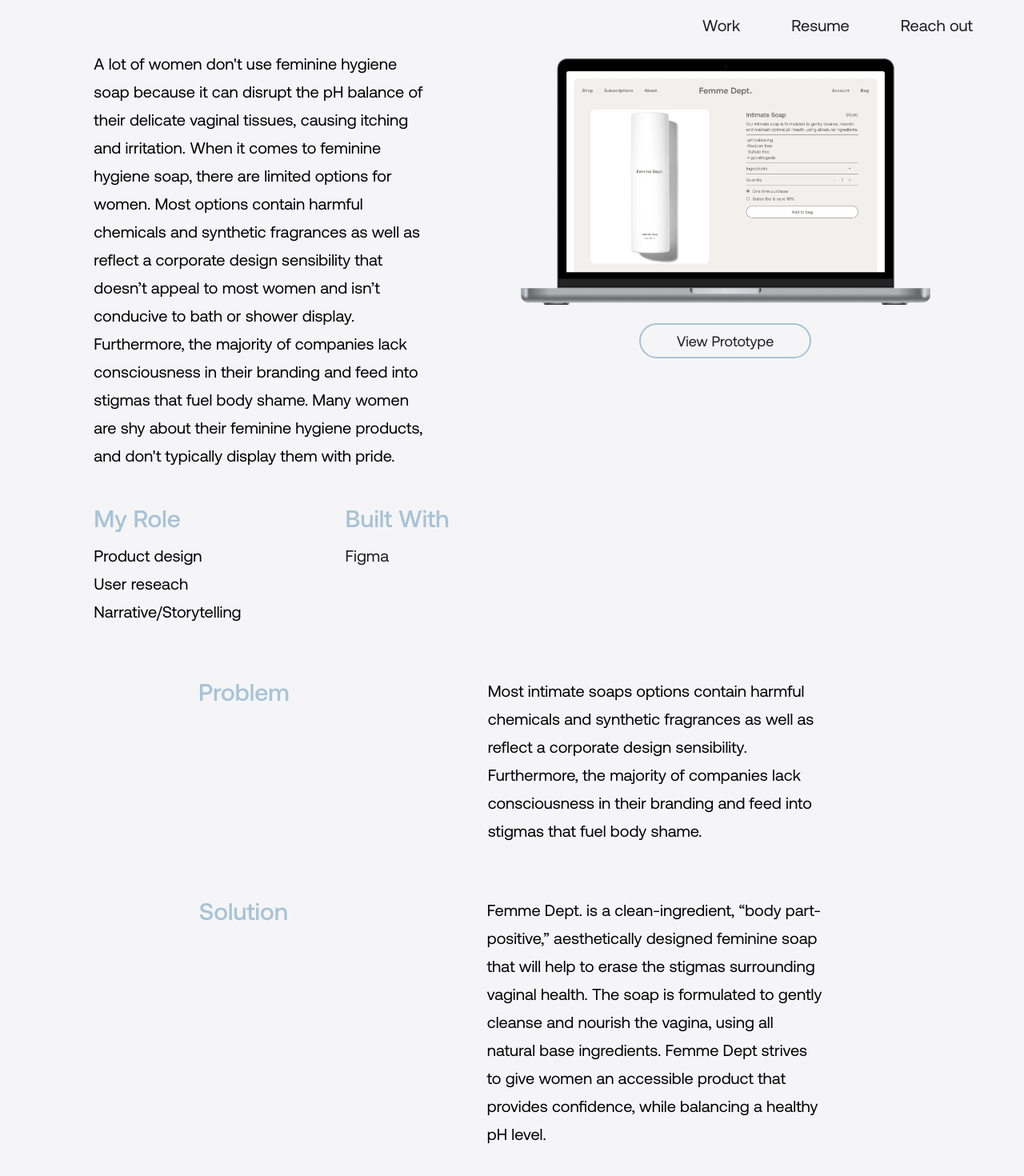
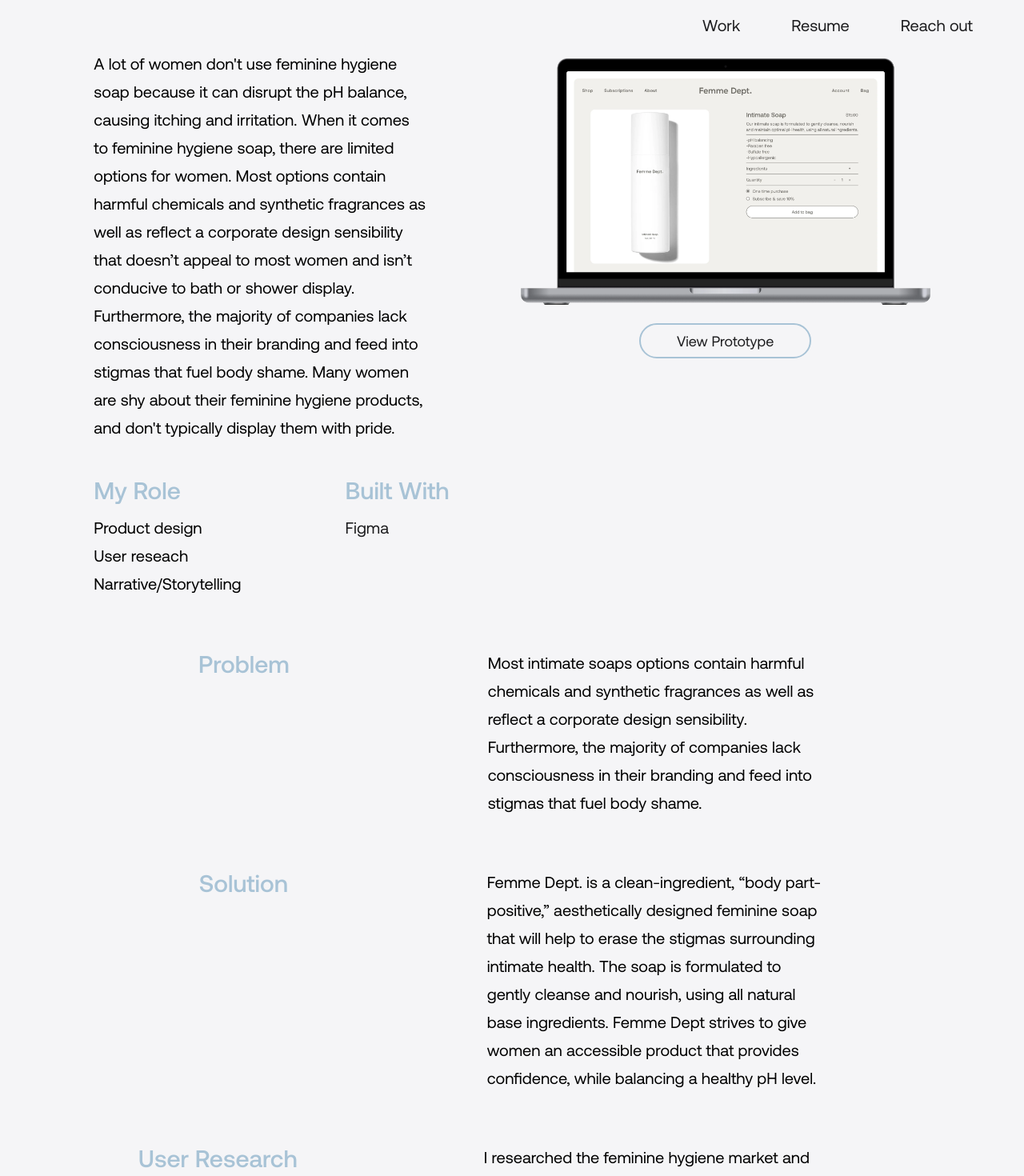
Before and after one commit to sophiehomer/react_portfolio, a React (Create React App) app: page /femme_dept in a window 1280 px wide. Shown: the top 1470 px of the page at 80% size. Built offline with nearby package versions, Linux system fonts and the light colour scheme.

Commit message:
modified text on femme dept

```diff
--- a/src/pages/femme_dept/index.js
+++ b/src/pages/femme_dept/index.js
@@ -51,7 +51,7 @@ const FemmeDept = () => {
        <section className="summaryAndImageContainer">
        <section className="summaryContainer">
           <p className="femmeDeptSummary">
-            A lot of women don't use feminine hygiene soap because it can disrupt the pH balance of their delicate vaginal tissues, causing itching and irritation. When it comes to feminine hygiene soap, there are limited options for women. Most options contain harmful chemicals and synthetic fragrances as well as reflect a corporate design sensibility that doesn’t appeal to most women and isn’t conducive to bath or shower display. Furthermore, the majority of companies lack consciousness in their branding and feed into stigmas that fuel body shame. Many women are shy about their feminine hygiene products, and don't typically display them with pride.
+            A lot of women don't use feminine hygiene soap because it can disrupt the pH balance, causing itching and irritation. When it comes to feminine hygiene soap, there are limited options for women. Most options contain harmful chemicals and synthetic fragrances as well as reflect a corporate design sensibility that doesn’t appeal to most women and isn’t conducive to bath or shower display. Furthermore, the majority of companies lack consciousness in their branding and feed into stigmas that fuel body shame. Many women are shy about their feminine hygiene products, and don't typically display them with pride.
           </p>
           <section className="femmeDeptRoleAndTechnology">
             <div>
@@ -95,7 +95,7 @@ const FemmeDept = () => {
           <section className="solutionContainer">
               <h3 className="solution">Solution</h3>
               <p className="solutionSummary">
-                Femme Dept. is a clean-ingredient, “body part-positive,” aesthetically designed feminine soap that will help to erase the stigmas surrounding vaginal health. The soap is formulated to gently cleanse and nourish the vagina, using all natural base ingredients. Femme Dept strives to give women an accessible product that provides confidence, while balancing a healthy pH level.
+                Femme Dept. is a clean-ingredient, “body part-positive,” aesthetically designed feminine soap that will help to erase the stigmas surrounding intimate health. The soap is formulated to gently cleanse and nourish, using all natural base ingredients. Femme Dept strives to give women an accessible product that provides confidence, while balancing a healthy pH level.
               </p>
           </section>
 
```
